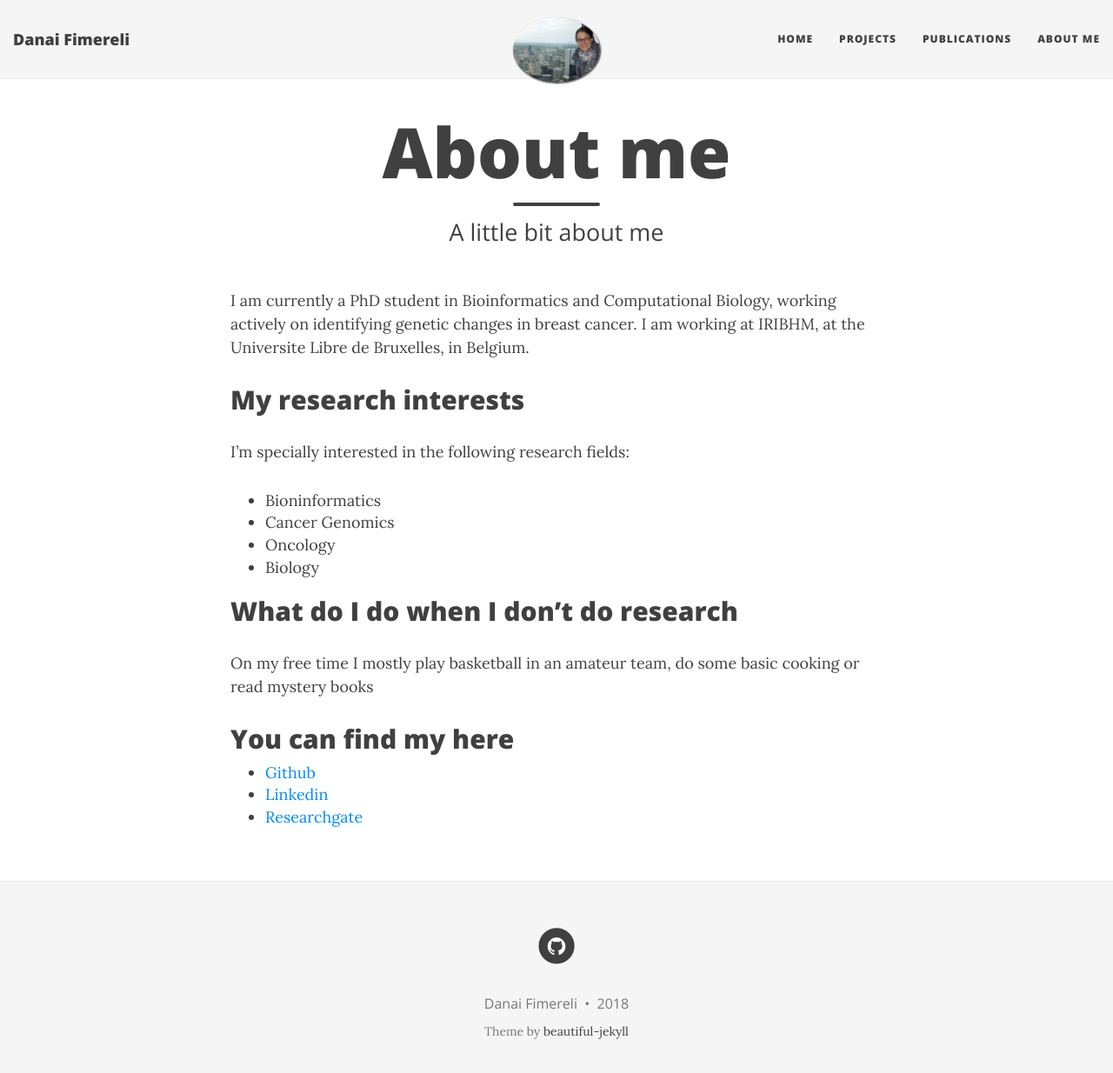
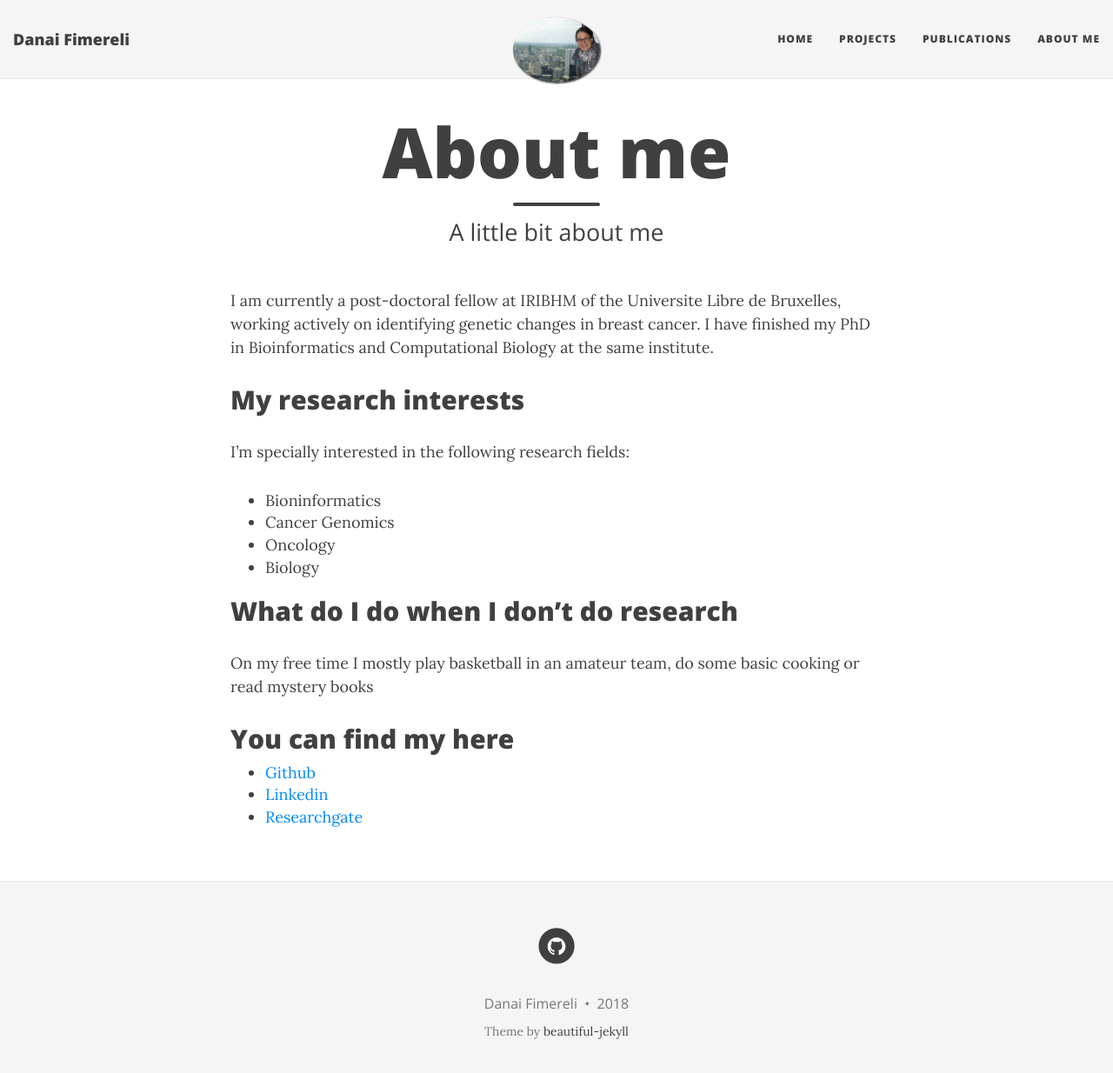
Before and after one commit to dfimerel/dfimerel.github.io, a Jekyll site: the page built from aboutme.md, in a window 1280 px wide and 1247 px high. Shown: the top 1234 px of the window at 87% size. Built offline with Jekyll 4.4.1, drawn with Linux system fonts in a browser that asks for light colours; nearby versions of some CDN libraries.

Commit message:
update aboutme

```diff
--- a/aboutme.md
+++ b/aboutme.md
@@ -4,7 +4,7 @@ title: About me
 subtitle: A little bit about me
 ---
 
-I am currently a PhD student in Bioinformatics and Computational Biology, working actively on identifying genetic changes in breast cancer. I am working at IRIBHM, at the Universite Libre de Bruxelles, in Belgium.
+I am currently a post-doctoral fellow at IRIBHM of the Universite Libre de Bruxelles, working actively on identifying genetic changes in breast cancer. I have finished my PhD in Bioinformatics and Computational Biology at the same institute.
 
 ## My research interests
 
```
